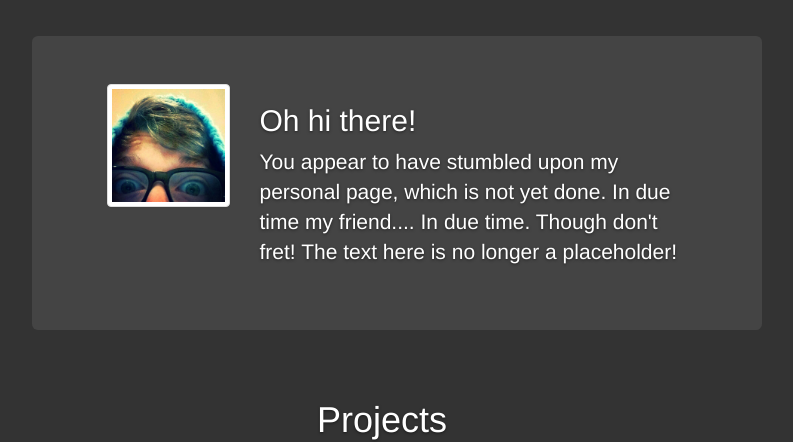
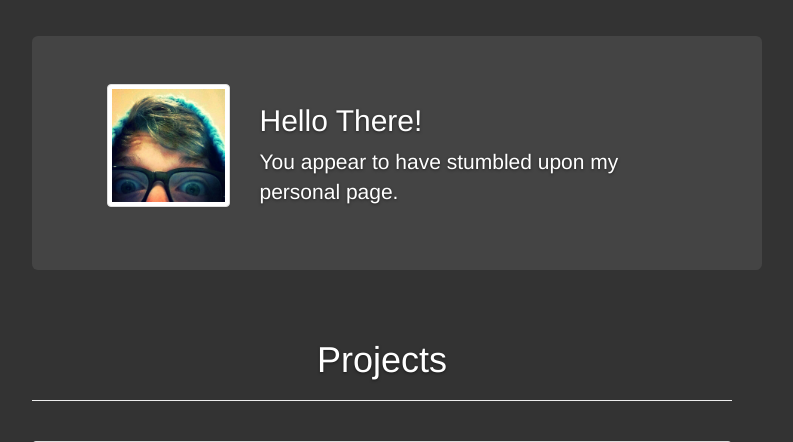
Before and after one commit to awdavies/personal_site, a Flask app: page / in a window 1280 px wide. Shown: the part 62-504 px from the top of the page, without its empty margins (258-1051 px from the left). Run offline with Flask 2, Linux system fonts and the light colour scheme; some libraries are stand-ins or nearby versions.

Commit message:
Changed the intro blurb.

```diff
--- a/templates/index.html
+++ b/templates/index.html
@@ -53,10 +53,9 @@
       <img src="static/mahface.jpeg" title="Help!  I'm trapped in here!" class="img-thumbnail img-responsive" />
     </div>
     <div class="col-md-9">
-      <h2>Oh hi there!</h2>
+      <h2>Hello There!</h2>
       <p>
-      You appear to have stumbled upon my personal page, which is not yet done.
-      In due time my friend.... In due time.  Though don't fret!  The text here is no longer a placeholder!
+      You appear to have stumbled upon my personal page.
       </p>
     </div>
   </div>
```
